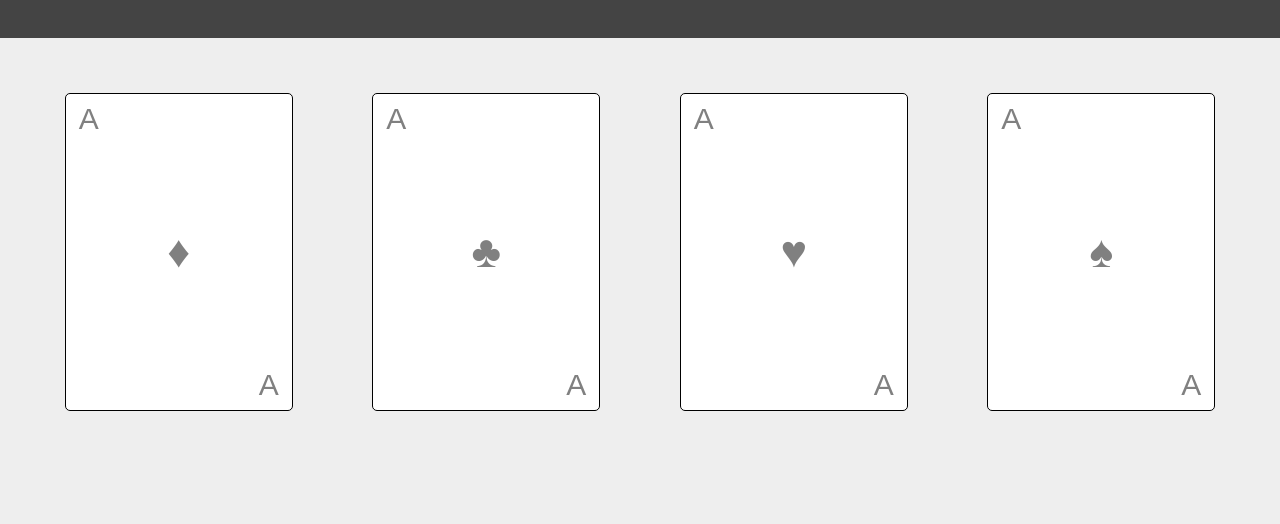
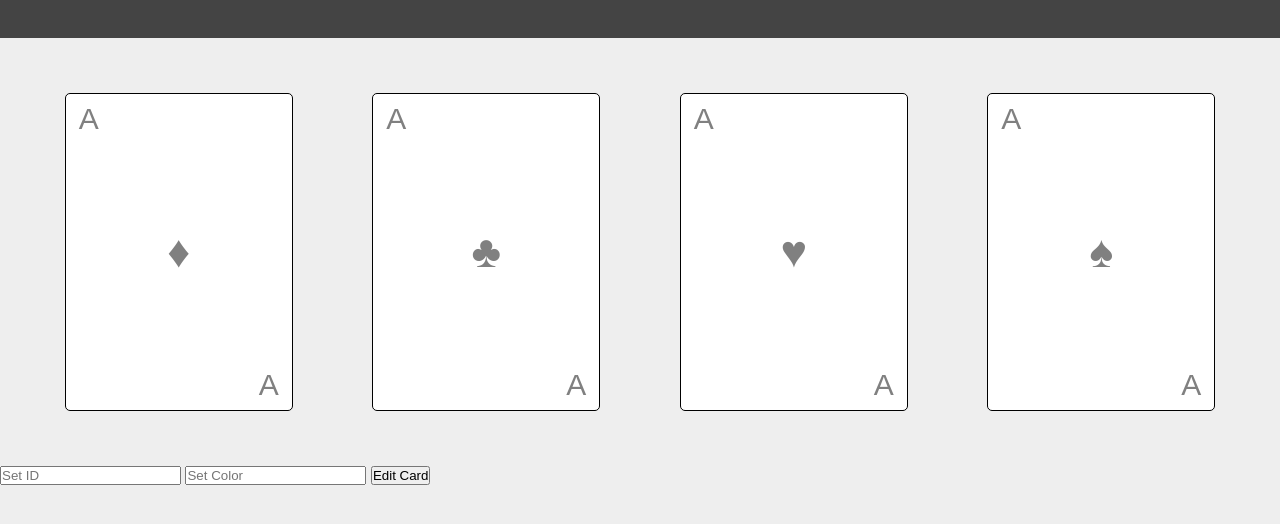
Before and after one commit to jobill18/Lab-TicTacToePoker, a plain HTML site: page Part2/index.html in a window 1280 px wide. Shown: the part 82-606 px from the top of the page. Drawn offline with Linux system fonts and the light colour scheme.

Commit message:
part 2 added input fields in html and linked to variable in js

```diff
--- a/Part2/index.html
+++ b/Part2/index.html
@@ -17,6 +17,9 @@
       <section><span>A</span><span>♥</span><span>A</span></section>
       <section><span>A</span><span>♠</span><span>A</span></section>
     </main>
+    <input type="text" id="grabID" placeholder="Set ID" />
+    <input type="text" id="assignStyle" placeholder="Set Color" />
+    <button id="editCardBtn">Edit Card</button>
     <script src="./index.js"></script>
   </body>
 </html>
--- a/Part2/index.js
+++ b/Part2/index.js
@@ -1 +1,7 @@
-console.log("hello");
+console.log("yo");
+
+const grabID = document.querySelector("#grabID");
+const applyStyle = document.querySelector("#applyStyle");
+
+console.log(grabID);
+console.log(applyStyle);
```
